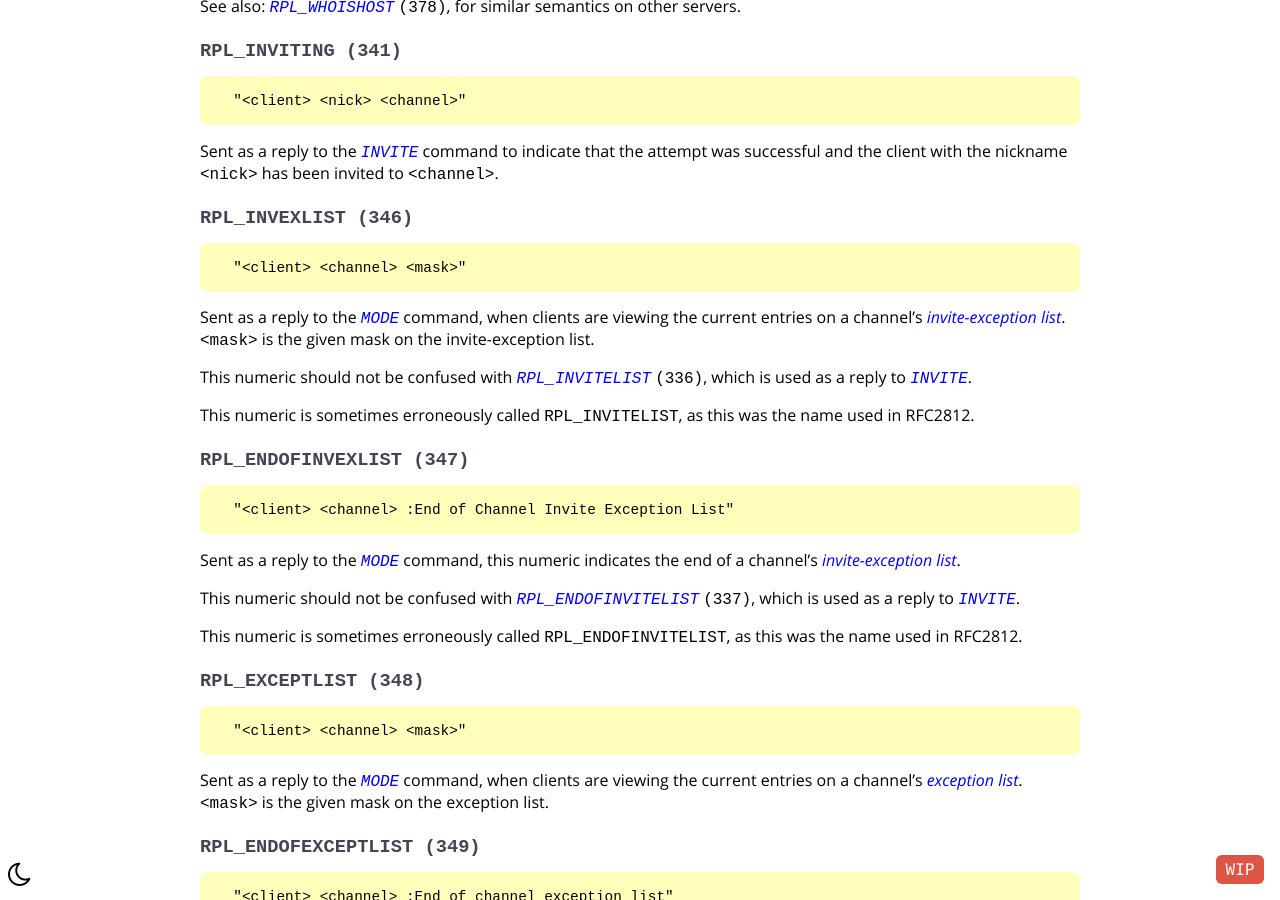
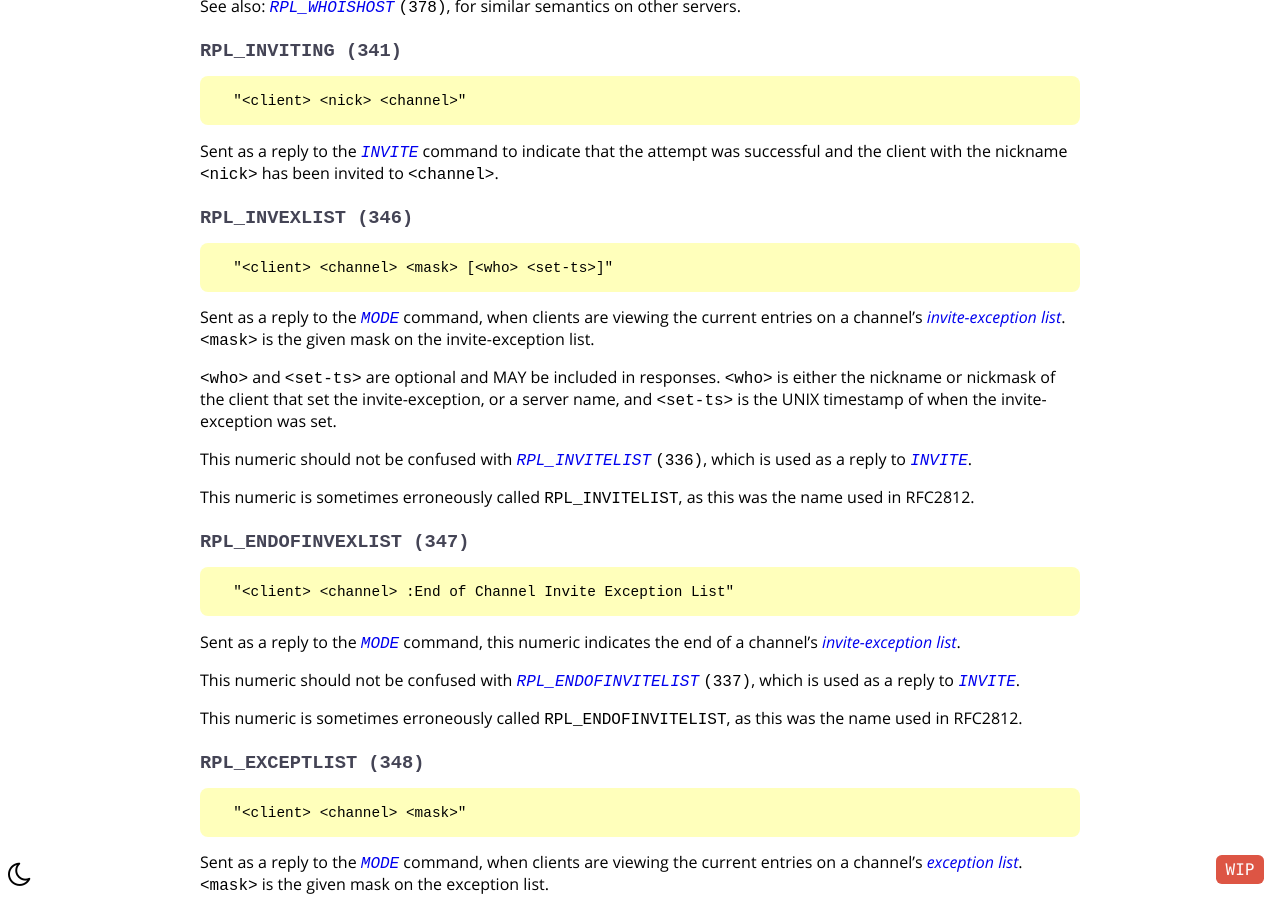
Before and after one commit to ircdocs/modern-irc, a Jekyll site: the page built from index.md, in a window 1280 px wide and 900 px high, scrolled down 73745 px. Built offline with Jekyll 4.4.1, drawn with Linux system fonts in a browser that asks for light colours; the table of contents is made by our own code.

Commit message:
Document who/set-ts params of invex list (#270)
This is supported by Charybdis/Solanum, Ergo, Hybrid/Plexus4, Insp, ngIRCd, Unreal; but not by irc2

```diff
--- a/_includes/modern-appendix.md
+++ b/_includes/modern-appendix.md
@@ -613,9 +613,11 @@ Sent as a reply to the {% message INVITE %} command to indicate that the attempt
 
 {% numericheader RPL_INVEXLIST %}
 
-      "<client> <channel> <mask>"
+      "<client> <channel> <mask> [<who> <set-ts>]"
 
 Sent as a reply to the {% message MODE %} command, when clients are viewing the current entries on a channel's [invite-exception list](#invite-exception-channel-mode). `<mask>` is the given mask on the invite-exception list.
+
+`<who>` and `<set-ts>` are optional and MAY be included in responses. `<who>` is either the nickname or nickmask of the client that set the invite-exception, or a server name, and `<set-ts>` is the UNIX timestamp of when the invite-exception was set.
 
 This numeric should not be confused with {% numeric RPL_INVITELIST %}, which is used as a reply to {% message INVITE %}.
 
```
